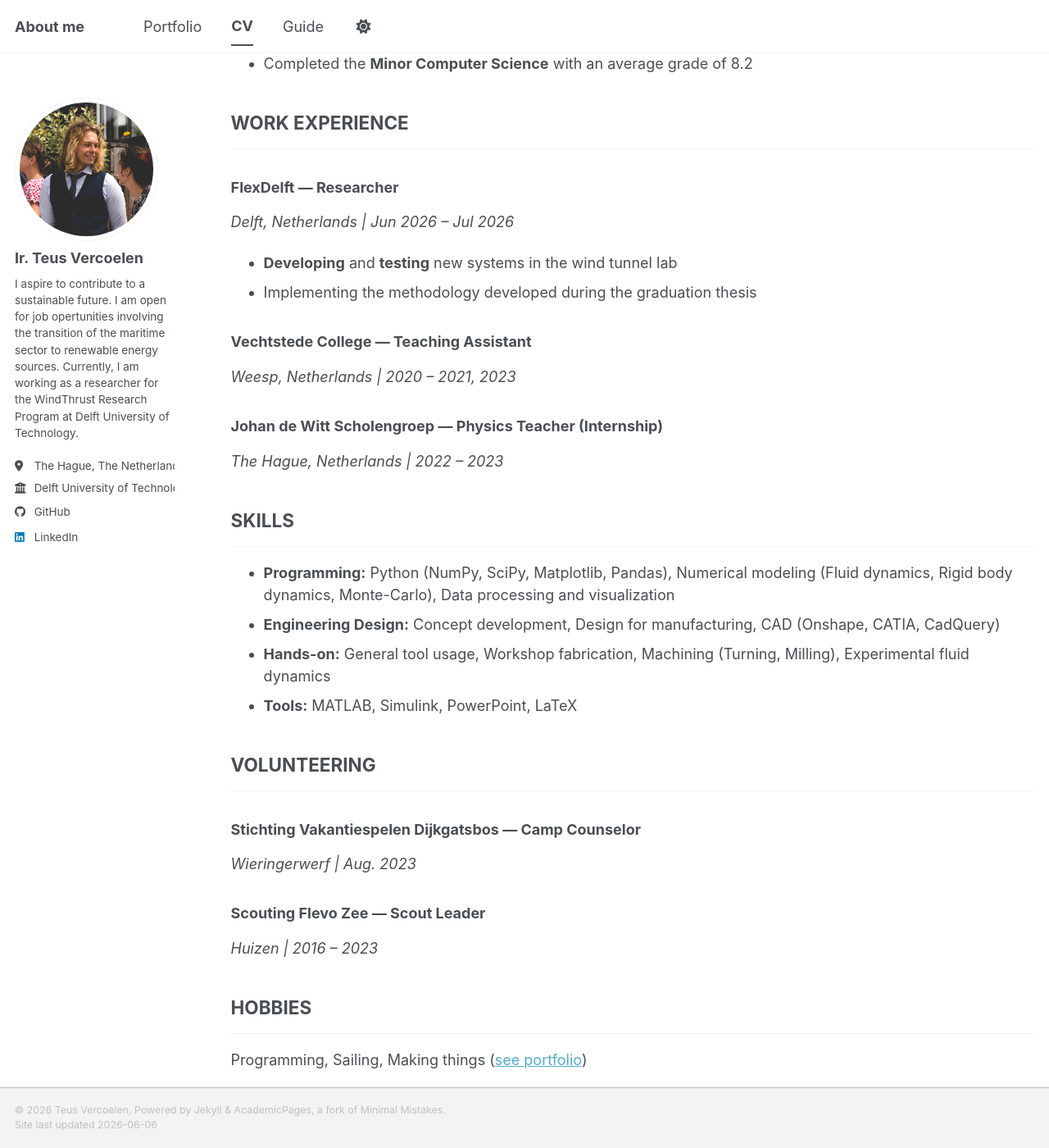
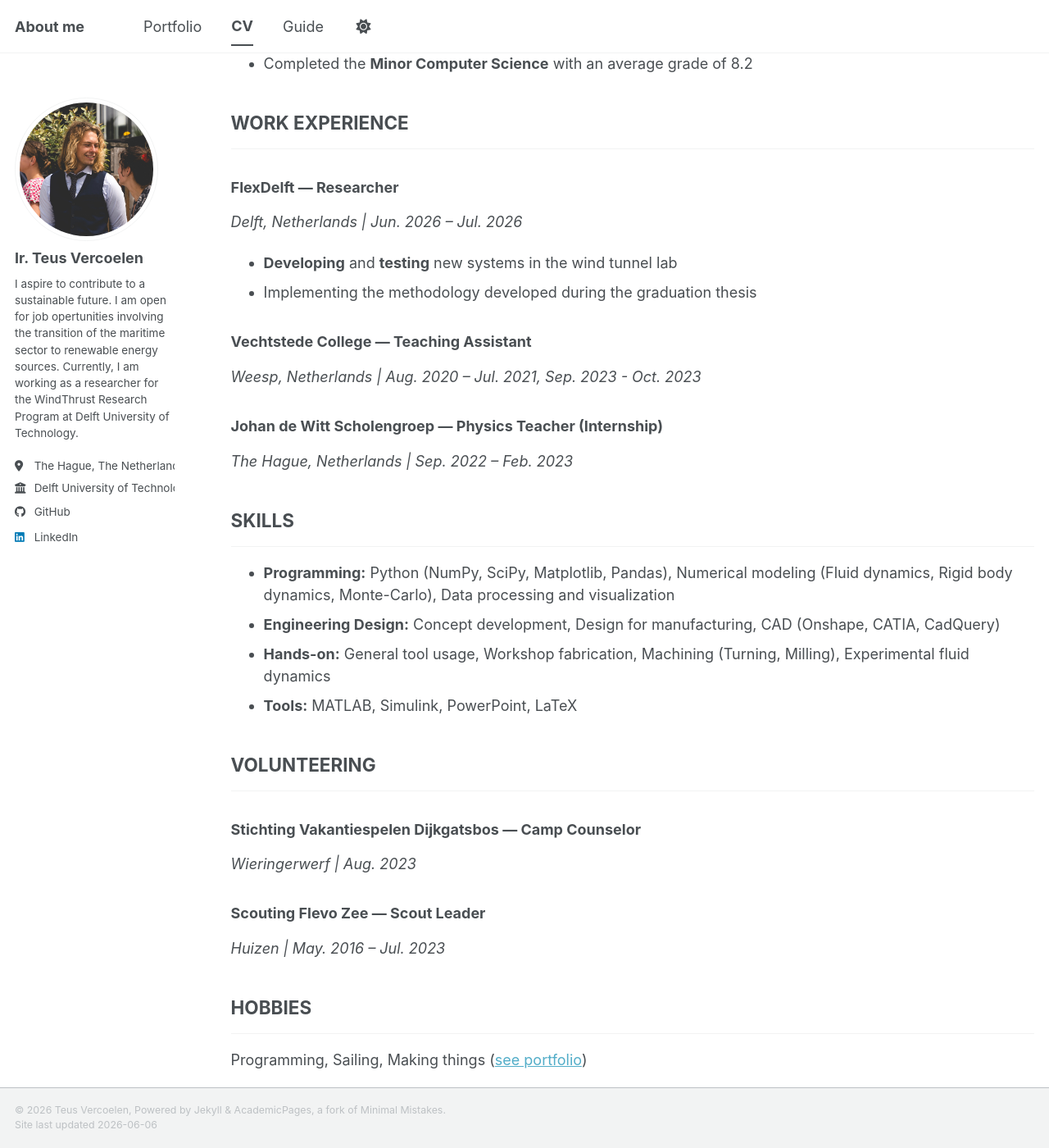
Before and after one commit to TeusVercoelen/TeusVercoelen.github.io, a Jekyll site: the page built from _pages/cv.md, in a window 1280 px wide and 1400 px high, scrolled down 703 px. Shown: the whole window at 82% size. Built offline with Jekyll 4.4.1, drawn with Linux system fonts in a browser that asks for light colours; a script bundle is joined from its source files by our own code; library files that are not in the unit come from our copies.

Commit message:
Update cv.md

```diff
--- a/_pages/cv.md
+++ b/_pages/cv.md
@@ -36,16 +36,16 @@ redirect_from:
 ---
 
 ### FlexDelft — Researcher
-*Delft, Netherlands | Jun 2026 – Jul 2026*
+*Delft, Netherlands | Jun. 2026 – Jul. 2026*
 
 - **Developing** and **testing** new systems in the wind tunnel lab
 - Implementing the methodology developed during the graduation thesis
 
 ### Vechtstede College — Teaching Assistant
-*Weesp, Netherlands | 2020 – 2021, 2023*
+*Weesp, Netherlands | Aug. 2020 – Jul. 2021, Sep. 2023 - Oct. 2023*
 
 ### Johan de Witt Scholengroep — Physics Teacher (Internship)
-*The Hague, Netherlands | 2022 – 2023*
+*The Hague, Netherlands | Sep. 2022 – Feb. 2023*
 
 ## SKILLS
 
@@ -64,7 +64,7 @@ redirect_from:
 *Wieringerwerf | Aug. 2023*
 
 ### Scouting Flevo Zee — Scout Leader
-*Huizen | 2016 – 2023*
+*Huizen | May. 2016 – Jul. 2023*
 
 ## HOBBIES
 
```
